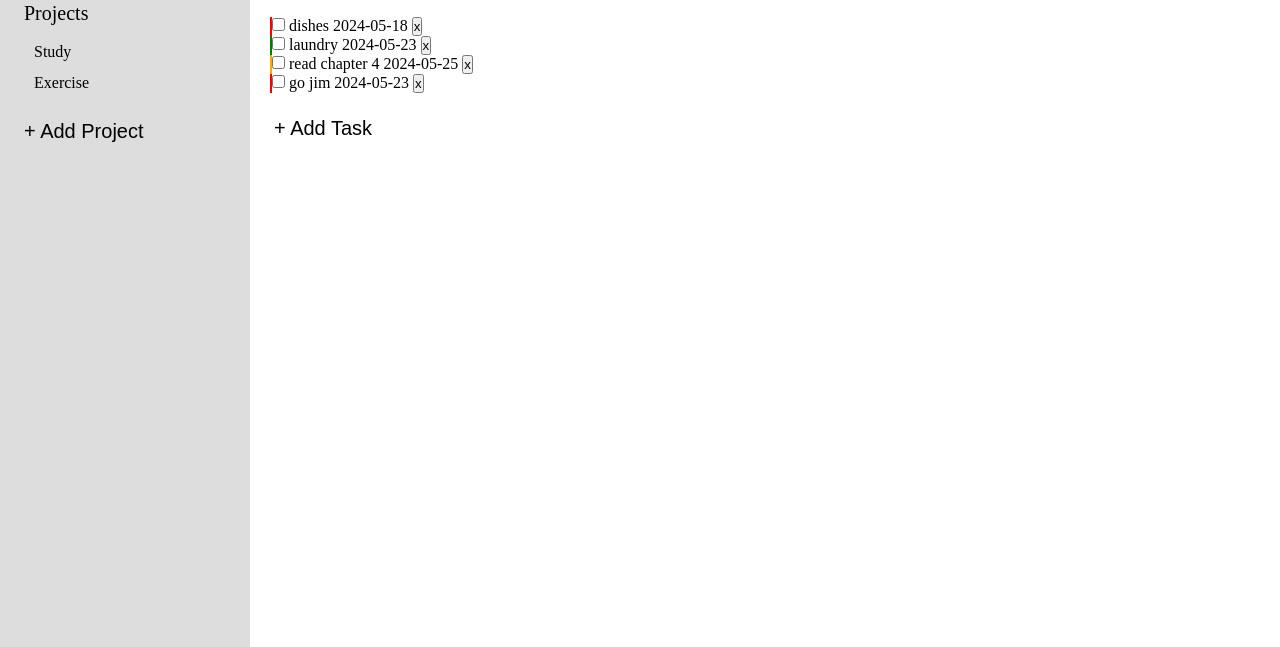
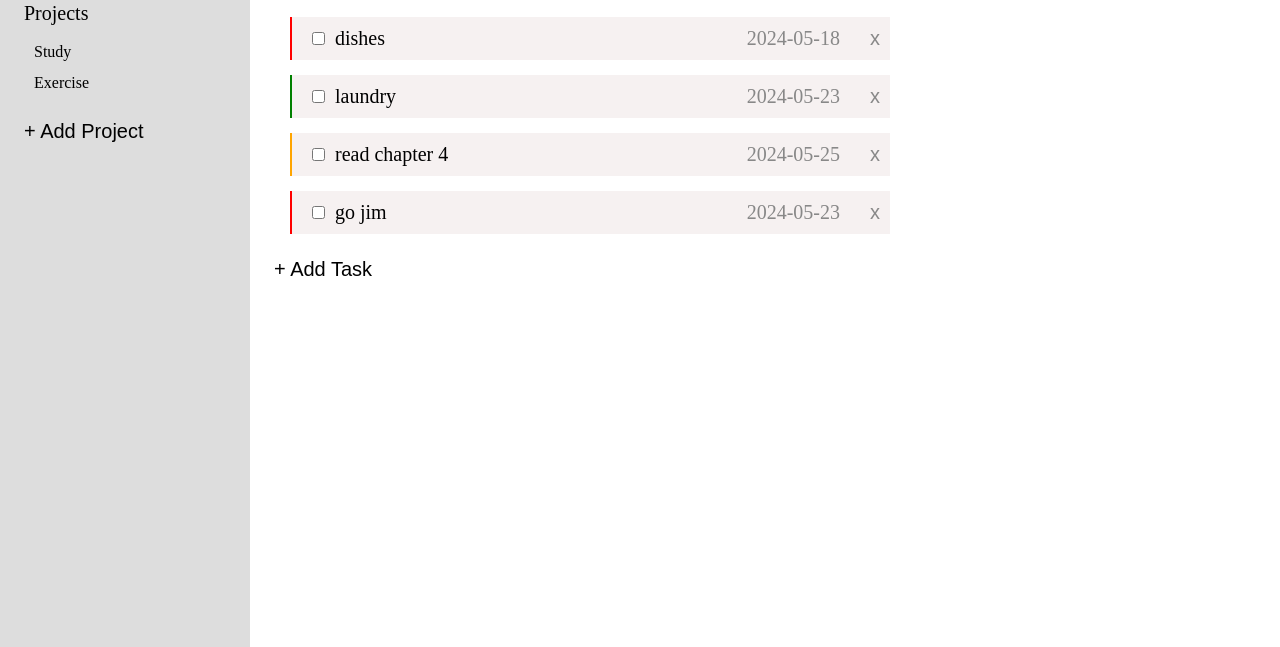
Before and after one commit to AltayHodo/odin-todo-list, a website built with webpack: page src/index.html in a window 1280 px wide. Shown: the part 153-800 px from the top of the page. Built offline with nearby package versions, Linux system fonts and the light colour scheme.

Commit message:
Add styles for each task

```diff
--- a/src/modules/DOMHandler.js
+++ b/src/modules/DOMHandler.js
@@ -16,8 +16,8 @@ const DOMHandler = (function () {
       taskItem.innerHTML =
         `
          <input type="checkbox" data-index="${index}" ${task.completed ? 'checked' : ''}>
-         ${task.title}
-         ${task.dueDate}
+         <span class="task-name">${task.title}</span>
+         <span class="task-date">${task.dueDate}</span>
          <button class="remove-button" data-index="${index}">x</button>
         `
 
--- a/src/style.css
+++ b/src/style.css
@@ -33,12 +33,53 @@ body {
 
 #main {
   padding: 20px;
+  padding-right: 50px;
 }
 
 #tasks-title {
   font-size: 35px;
   color: var(--dark-gray);
   margin-bottom: 20px;
+}
+
+#task-container{
+  padding-left: 20px;
+}
+
+.task-item{
+  display: flex;
+  gap: 10px;
+  max-width: 600px;
+  margin-bottom: 15px;
+  font-size: 20px;
+  padding: 10px;
+  background-color: #f6f1f1;
+}
+
+.task-name{
+  flex: 1;
+}
+
+.task-date {
+  margin-right: 20px;
+  color: #888;
+}
+
+.task-item input[type="checkbox"] {
+  margin-left: 10px;
+}
+
+.task-item .remove-button {
+  background: none;
+  border: none;
+  color: #888;
+  cursor: pointer;
+  font-size: 20px;
+  transition: color 0.3s ease;
+}
+
+.task-item .remove-button:hover {
+  color: #e74c3c;
 }
 
 
```
